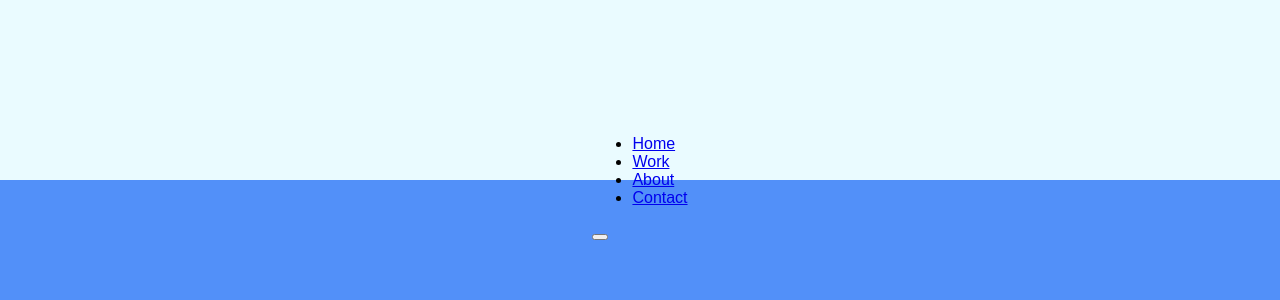
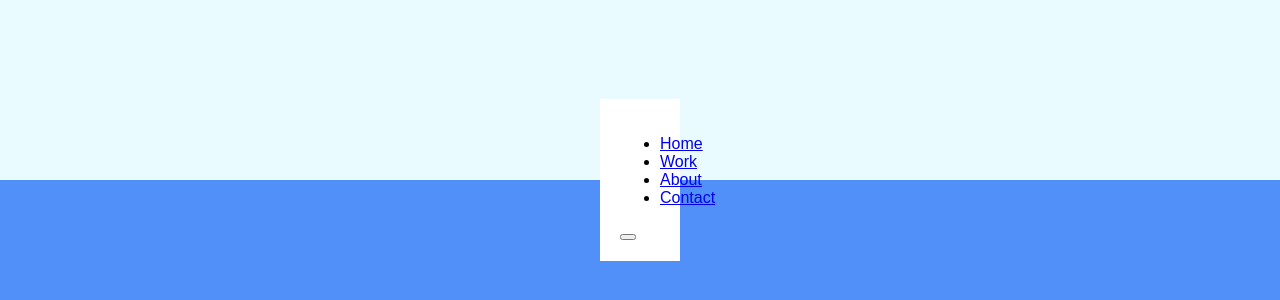
Before and after one commit to o0p/animated-navigation, a plain HTML site: page index.html in a window 1280 px wide. Shown: the part 220-520 px from the top of the page. Drawn offline with Linux system fonts and the light colour scheme; a web font is replaced by a local one.

Commit message:
Add nav style 1

```diff
--- a/style.css
+++ b/style.css
@@ -15,3 +15,9 @@ body {
     height: 100vh;
     margin: 0;
 }
+
+nav {
+    background-color: #fff;
+    padding: 1.25rem;
+    width: 80px;
+}
```
